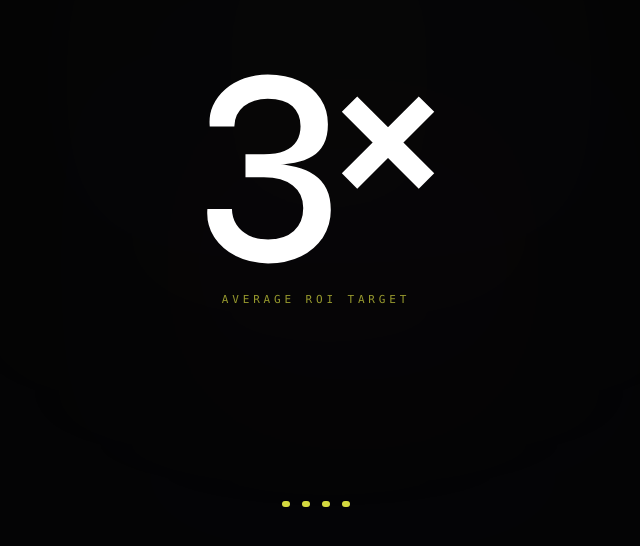
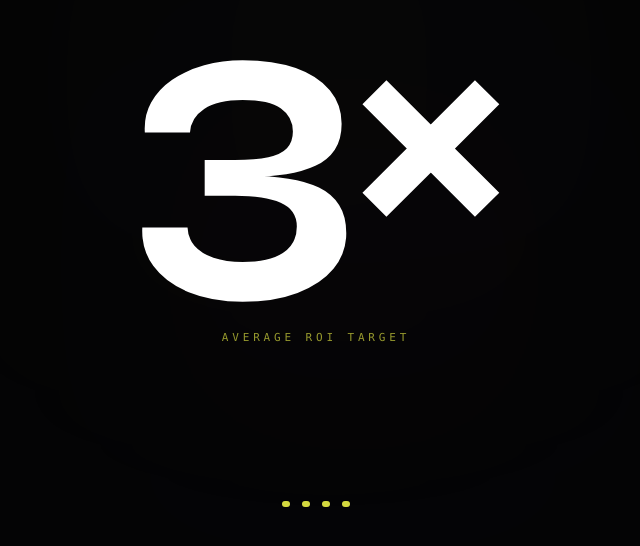
Before and after one commit to Srikar-Merugu/Kyro-Studio, a Next.js app: page /en in a window 1280 px wide. Shown: the part 7382-7928 px from the top of the page, without its empty margins (324-964 px from the left). Built offline with nearby package versions, Linux system fonts and the light colour scheme.

Commit message:
StatsShowcase: increase stat numbers to bold 28vw size

```diff
--- a/src/components/StatsShowcase.tsx
+++ b/src/components/StatsShowcase.tsx
@@ -99,8 +99,8 @@ const StatsShowcase = () => {
             className="absolute inset-0 z-20 flex flex-col items-center justify-center px-6 text-center"
           >
             <span
-              className="block font-display font-medium leading-none tracking-[-0.05em] text-white"
-              style={{ fontSize: "clamp(80px, 22vw, 320px)" }}
+              className="block font-display font-bold leading-none tracking-[-0.05em] text-white"
+              style={{ fontSize: "clamp(100px, 28vw, 400px)" }}
             >
               {stat.display || stat.numVal}{stat.suffix}
             </span>
```
